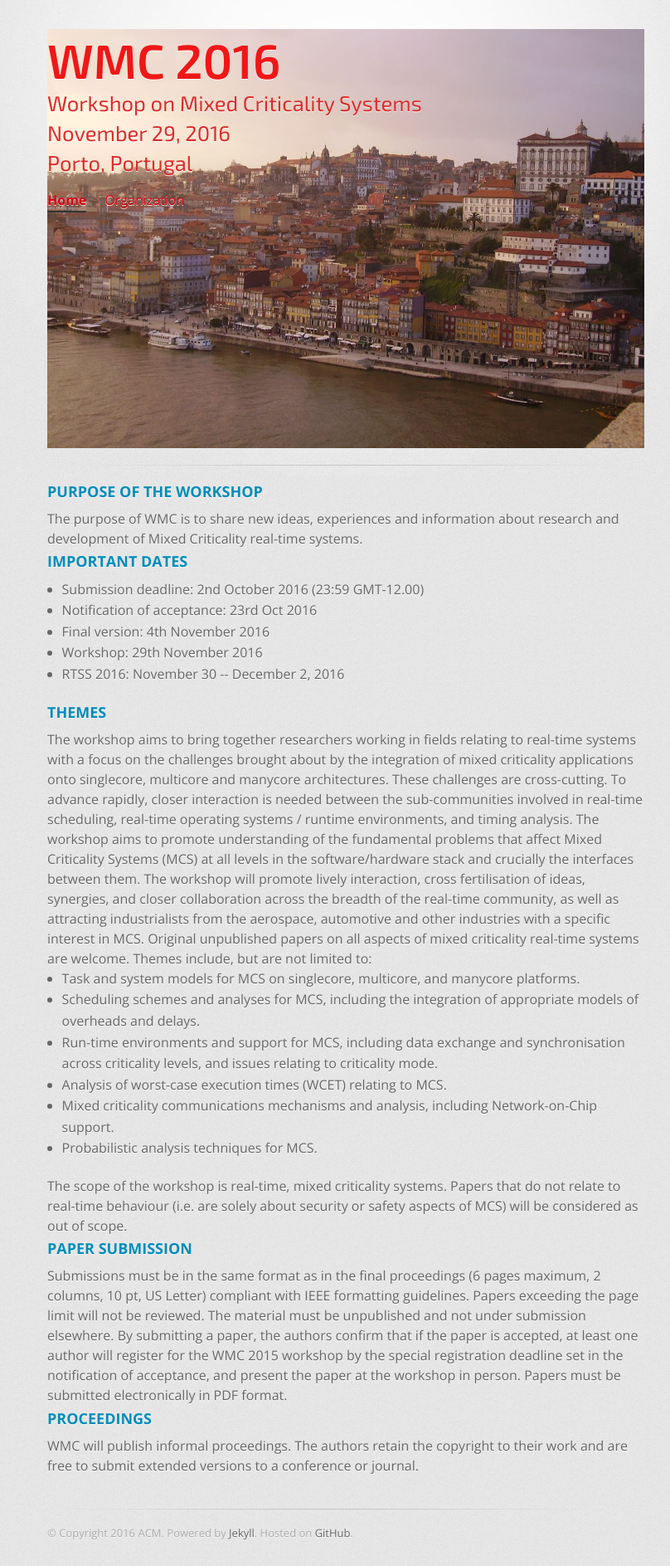
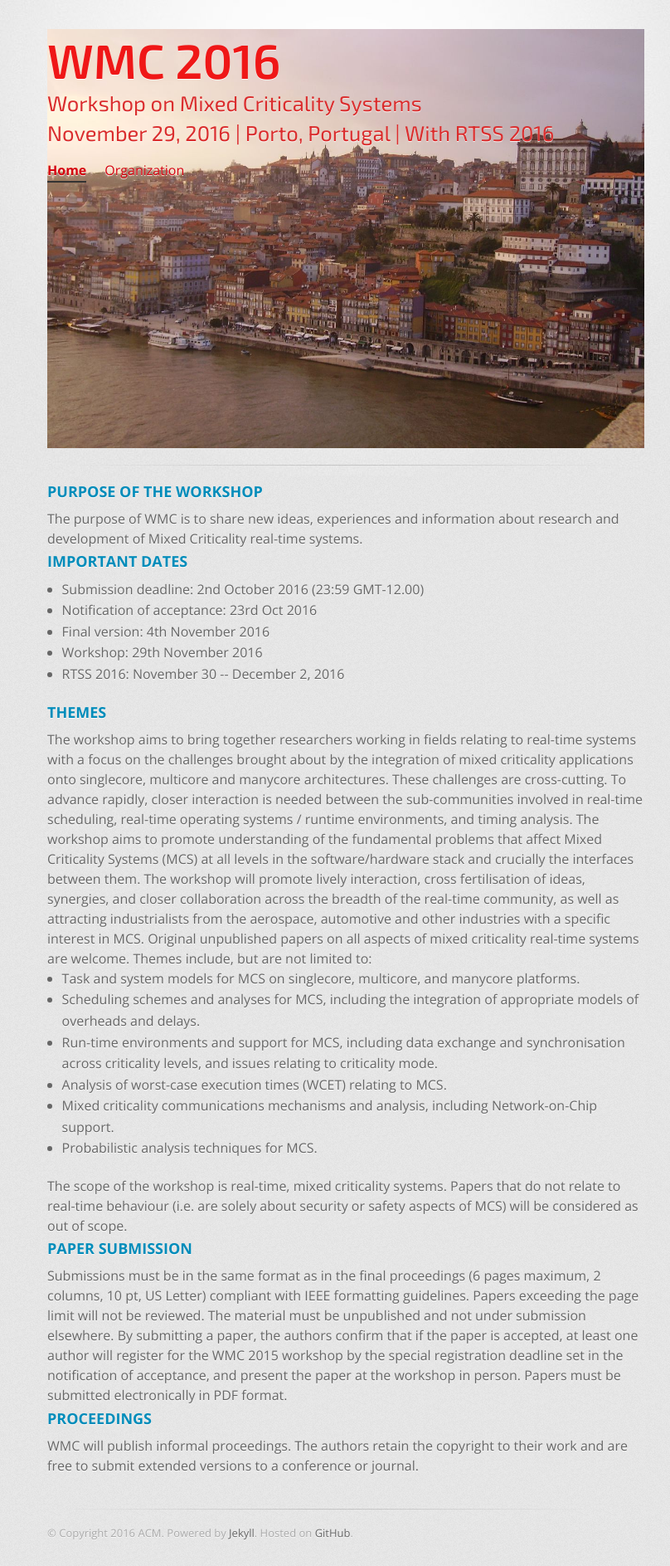
Before and after one commit to GSathish/wmc2016, a Jekyll site: the page built from index.html, in a window 1280 px wide. Shown: the whole page at 83% size, without its empty margins (223-1031 px from the left). Built offline with Jekyll 4.4.1, drawn with Linux system fonts in a browser that asks for light colours; some of the changed lines change nothing that is shown.

Commit message:
Header text updated

```diff
--- a/_includes/header.html
+++ b/_includes/header.html
@@ -41,16 +41,6 @@
     <![endif]-->
 
     <script src="/javascripts/main.js" defer></script>
-
-    <script>
-      (function(i,s,o,g,r,a,m){i['GoogleAnalyticsObject']=r;i[r]=i[r]||function(){
-      (i[r].q=i[r].q||[]).push(arguments)},i[r].l=1*new Date();a=s.createElement(o),
-      m=s.getElementsByTagName(o)[0];a.async=1;a.src=g;m.parentNode.insertBefore(a,m)
-      })(window,document,'script','//www.google-analytics.com/analytics.js','ga');
-
-      ga('create', 'UA-322913-6', 'dojosto.com');
-      ga('send', 'pageview');
-    </script>
   </head>
   <body>
     <div id="container">
@@ -59,8 +49,7 @@
           <h1>WMC 2016</h1>
           <h2>
             Workshop on Mixed Criticality Systems<br />
-            November 29, 2016<br />
-            Porto, Portugal
+            November 29, 2016 | Porto, Portugal | With RTSS 2016
           </h2>
           <nav>
             <ul class="inline-list">
```
